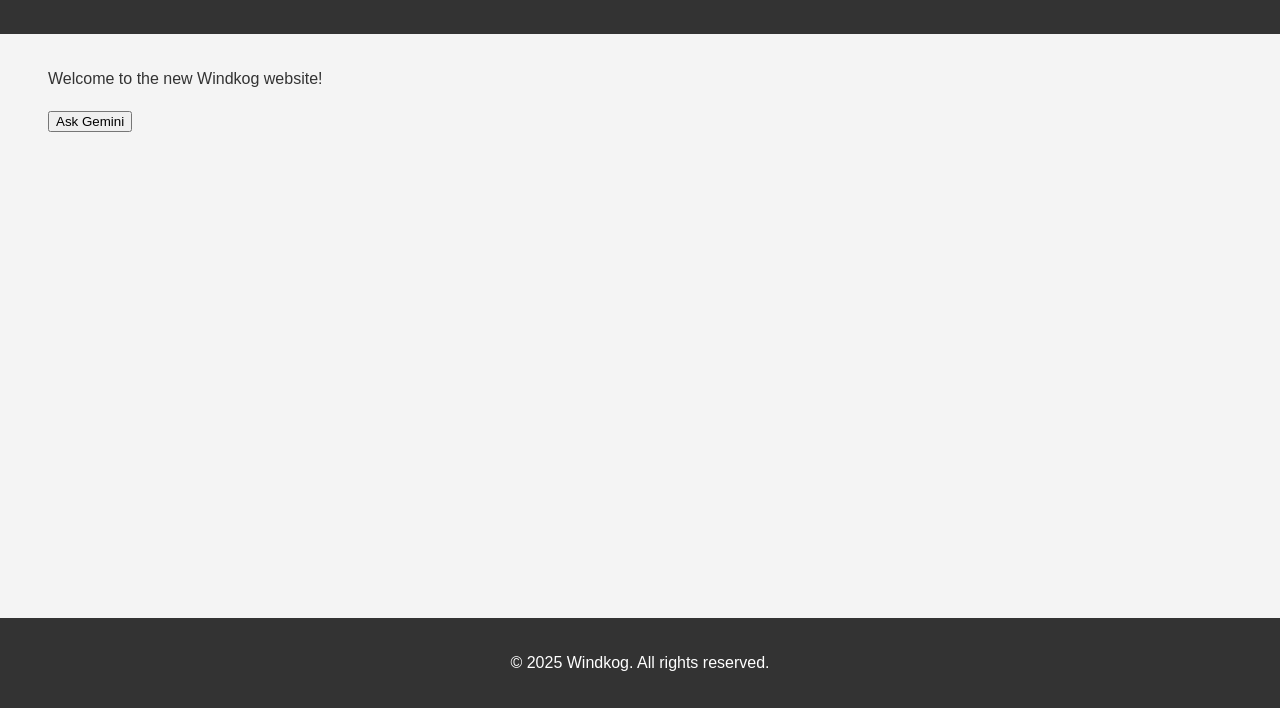
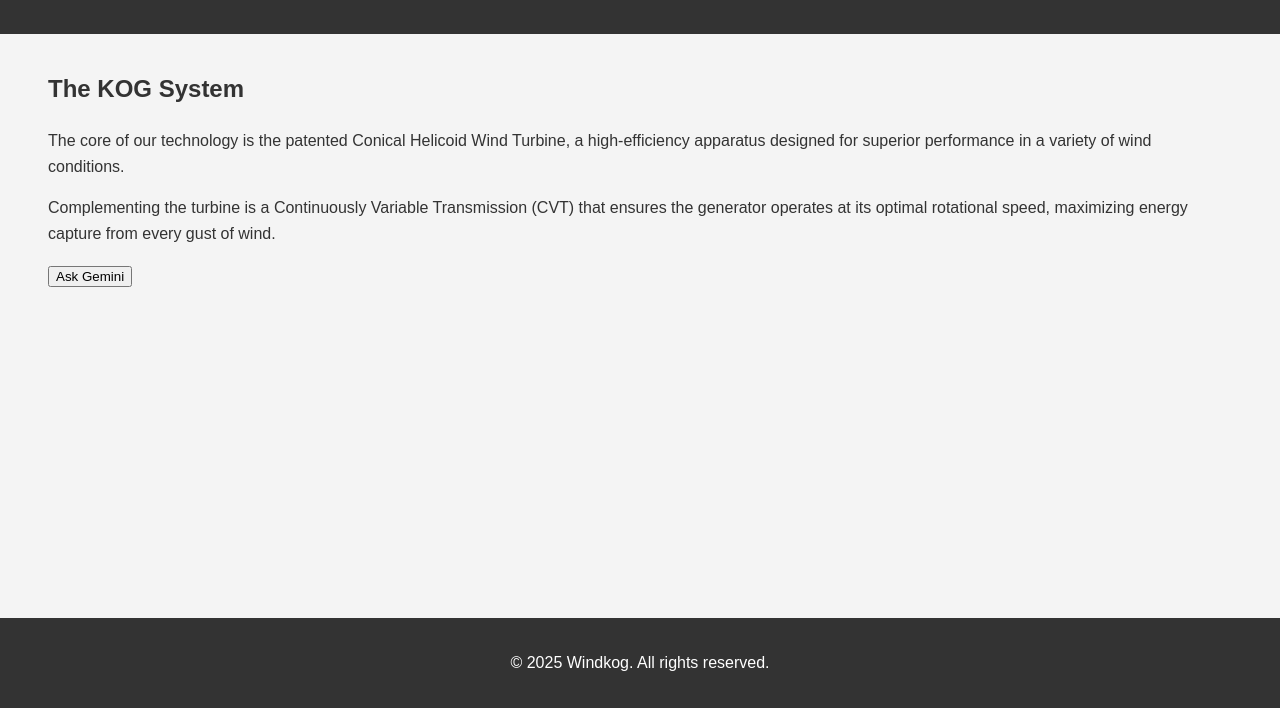
Before and after one commit to gnobot/windkog, a plain HTML site: page public/index.html in a window 1280 px wide. Shown: the part 92-800 px from the top of the page. Drawn offline with Linux system fonts and the light colour scheme.

Commit message:
Update index.html with technical details about the KOG System

```diff
--- a/public/index.html
+++ b/public/index.html
@@ -11,7 +11,9 @@
         <h1>Windkog</h1>
     </header>
     <main>
-        <p>Welcome to the new Windkog website!</p>
+        <h2>The KOG System</h2>
+        <p>The core of our technology is the patented Conical Helicoid Wind Turbine, a high-efficiency apparatus designed for superior performance in a variety of wind conditions.</p>
+        <p>Complementing the turbine is a Continuously Variable Transmission (CVT) that ensures the generator operates at its optimal rotational speed, maximizing energy capture from every gust of wind.</p>
         <p><a href="gemini.html"><button>Ask Gemini</button></a></p>
     </main>
     <footer>
```
